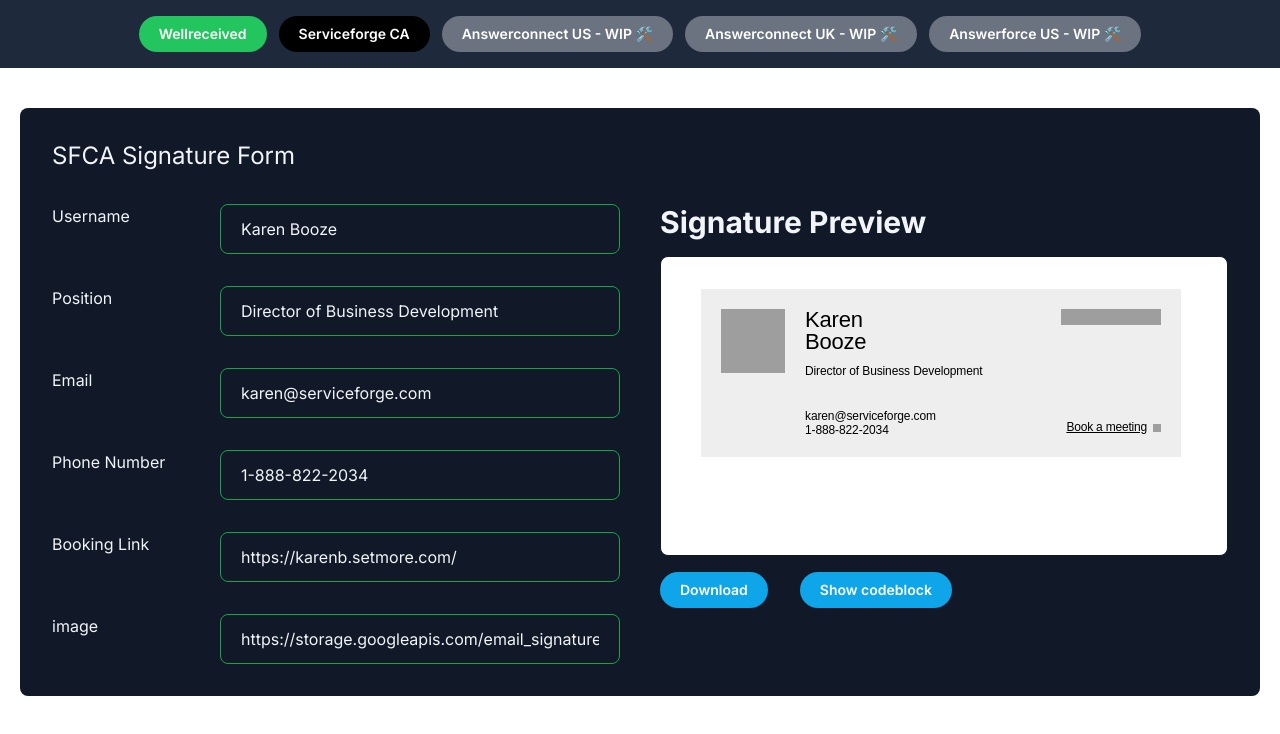
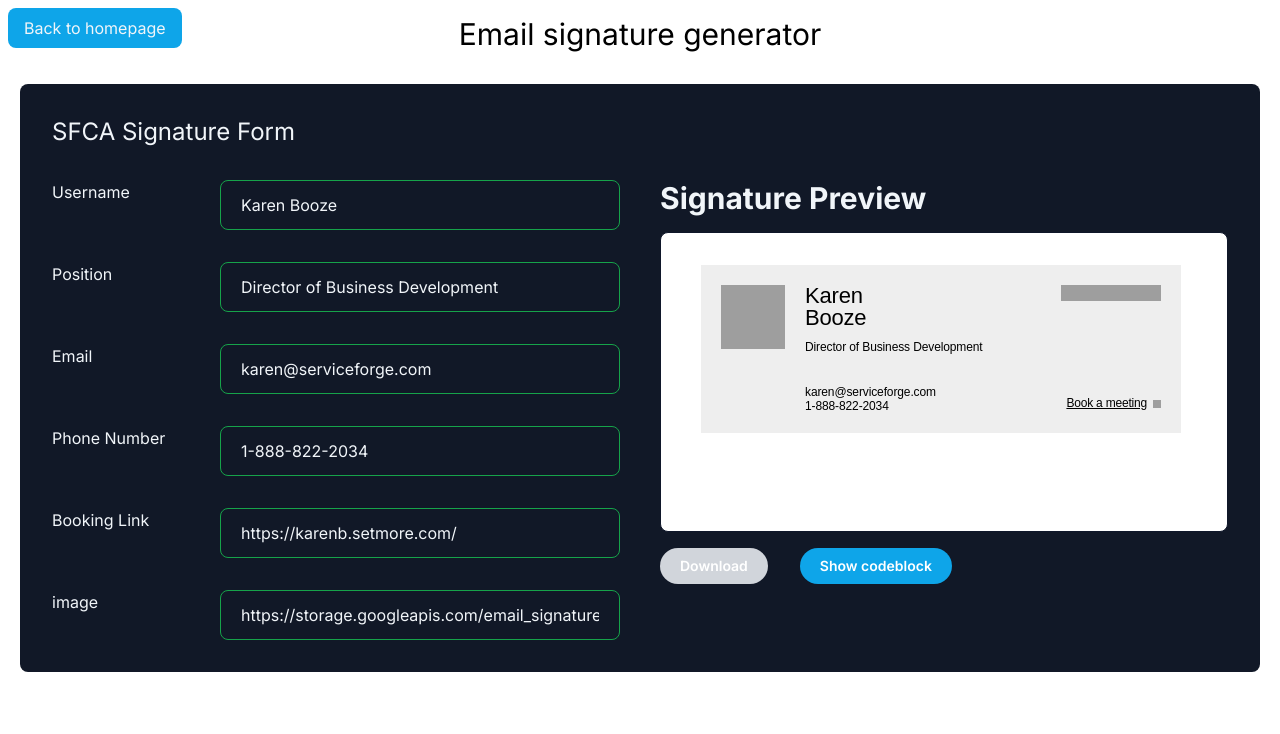
Before and after one commit to robinnicholasraja/branding-email-signatures, a Next.js app: page /signatures/sfca in a window 1280 px wide. Shown: the top 734 px of the page. Built offline with nearby package versions, Linux system fonts and the light colour scheme.

Commit message:
fix: Review fixes and revert to light theme

```diff
--- a/src/app/(components)/Form.tsx
+++ b/src/app/(components)/Form.tsx
@@ -140,7 +140,7 @@
           );
         })}
         {
-          pathname === "/wr"
+          pathname === "/signatures/wr"
             ? <RadioInputList
               label="Source"
               register={register}
--- a/src/app/(components)/Header.tsx
+++ b/src/app/(components)/Header.tsx
@@ -2,17 +2,38 @@
 
 const Header = () => {
   return (
-    <div className="container text-center">
-      <div className="flex items-center">
-        <Link
-          href="/"
-          className="bg-sky-500 hover:bg-sky-700 px-5 py-2 text-sm leading-5 rounded-full font-semibold text-white"
-        >
-          Back to home
-        </Link>
-        <h1 className="font-bold text-xl mx-auto">Email signature tool</h1>
-      </div>
-    </div>
+    <nav className="flex flex-wrap gap-3 justify-center py-4 bg-slate-800">
+      <Link
+        href="/signatures/wr"
+        className="bg-green-500 hover:bg-green-700 px-5 py-2 text-sm leading-5 rounded-full font-semibold text-white"
+      >
+        Wellreceived
+      </Link>
+      <Link
+        href="/signatures/sfca"
+        className="bg-black hover:bg-slate-900 px-5 py-2 text-sm leading-5 rounded-full font-semibold text-white"
+      >
+        Serviceforge CA
+      </Link>
+      <Link
+        href="#"
+        className="bg-gray-500 hover:bg-gray-700 px-5 py-2 text-sm leading-5 rounded-full font-semibold text-white"
+      >
+        Answerconnect US - WIP 🛠️
+      </Link>
+      <Link
+        href="#"
+        className="bg-gray-500 hover:bg-gray-700 px-5 py-2 text-sm leading-5 rounded-full font-semibold text-white"
+      >
+        Answerconnect UK - WIP 🛠️
+      </Link>
+      <Link
+        href="#"
+        className="bg-gray-500 hover:bg-gray-700 px-5 py-2 text-sm leading-5 rounded-full font-semibold text-white"
+      >
+        Answerforce US - WIP 🛠️
+      </Link>
+    </nav>
   );
 };
 
--- a/src/app/(components)/Modal.tsx
+++ /dev/null
@@ -1,16 +0,0 @@
-import { ReactNode } from "react";
-
-const Modal = ({ children, toggleModal, setToggleModal }: { children: ReactNode, toggleModal: boolean, setToggleModal: React.Dispatch<React.SetStateAction<boolean>> }) => {
-  return (
-    <div
-      className={`${
-        toggleModal ? "grid" : "hidden"
-      } fixed top-0 left-0 w-full place-items-center h-full overflow-hidden bg-slate-100 z-10`}
-    >
-      {children}
-      <button className="absolute top-4 right-4 px-4 py-2 border border-slate-600 rounded-md text-slate-700" onClick={() => setToggleModal(false)}>Close</button>
-    </div>
-  );
-};
-
-export default Modal;
--- a/src/app/(components)/SignaturePreview.tsx
+++ b/src/app/(components)/SignaturePreview.tsx
@@ -1,8 +1,10 @@
 import React, { useState } from "react";
 import { CodeBlock } from "../(components)/CodeBlock";
-import Modal from "./Modal";
+import { useSignatureStore } from "@/store/store";
 
 const SignaturePreview = ({ content }: { content: string }) => {
+  const { isFormValid } = useSignatureStore((state) => state);
+
   const [showCodeBlock, setShowCodeBlock] = useState<boolean>(false);
   const handleShowCodeBlock = () => {
     setShowCodeBlock(!showCodeBlock);
@@ -22,7 +24,7 @@
           type="submit"
           value="Download Signature"
           form="signature-form"
-          className="bg-sky-500 hover:bg-sky-700 px-5 py-2 text-sm leading-5 rounded-full font-semibold mt-4 text-white cursor-pointer"
+          className={`px-5 py-2 text-sm leading-5 rounded-full font-semibold mt-4 text-white cursor-pointer ${isFormValid ? "bg-sky-500 hover:bg-sky-700" : "bg-gray-300 hover:bg-gray-400 cursor-not-allowed"}`}
         >
           Download
         </button>
@@ -33,11 +35,9 @@
           {showCodeBlock ? "Hide" : "Show"} codeblock
         </button>
       </div>
-      <Modal toggleModal={showCodeBlock} setToggleModal={setShowCodeBlock}>
-        <div className="mt-2 max-w-[1000px] max-h-[600px] overflow-scroll">
-          {showCodeBlock && <CodeBlock markup={content} />}
-        </div>
-      </Modal>
+      <div className="mt-2 max-w-[1000px] max-h-[600px] overflow-scroll">
+        {showCodeBlock && <CodeBlock markup={content} />}
+      </div>
     </div>
   );
 };
--- a/src/app/SignatureHTML/ServiceForgeCaSignature.tsx
+++ b/src/app/SignatureHTML/ServiceForgeCaSignature.tsx
@@ -1,4 +1,6 @@
 import { Data } from "@/store/types";
+import {formatPhoneNumber,usernameWordSplit} from "../../../util";
+
 const ServiceForgeCaSignature = (sfcaData: Data) => {
   const {
     name,
@@ -8,20 +10,6 @@
     bookingLink,
     image,
   } = sfcaData;
-
-  const formatPhoneNumber = (phoneNumber: string) => {
-    return phoneNumber.replace(/-/g, "");
-  };
-
-  const usernameWordSplit = () => {
-    const usernameSplit = name.split(" ");
-    if (usernameSplit.length === 1) return name;
-    if (usernameSplit.length > 2) {
-      return usernameSplit[0] + " " + usernameSplit[1] + "<br>" + usernameSplit[2];
-    } else {
-      return usernameSplit[0] + "<br>" + usernameSplit[1];
-    }
-  };
 
   const formattedPhone = formatPhoneNumber(phone);
 
@@ -39,7 +27,7 @@
                         <img src="${image}" width="64" height="64" style="width: 64px; height: 64px; font-size: 14px; color: #000000;" alt="${name}">
                     </td>
                     <td style="padding: 20px 0;vertical-align: top;">
-                        <p style="font-family: Arial, sans-serif;color:#000000;font-size:22px;margin:0 0 12px;line-height: 22px;letter-spacing: -0.2px;">${usernameWordSplit()}</p>
+                        <p style="font-family: Arial, sans-serif;color:#000000;font-size:22px;margin:0 0 12px;line-height: 22px;letter-spacing: -0.2px;">${usernameWordSplit(name)}</p>
                         <p style="font-family: Arial, sans-serif;color:#000000;font-size:12px;margin:0 0 32px;font-weight: 400;line-height: 12px;letter-spacing: -0.12px;">${position}</p>
                         <a href="mailto:${email}" style="display:block;font-family: Arial, sans-serif;color: #000000;font-size:12px;font-weight: 400;line-height: 14px;letter-spacing: -0.12px;text-decoration: none;cursor: pointer;">${email}</a>
                         <a href="tel:+${formattedPhone}" style="display:block;font-family: Arial, sans-serif;color: #000000;font-size:12px;font-weight: 400;line-height: 14px;letter-spacing: -0.12px;text-decoration: none; cursor: pointer;" target="_blank">${phone}</a>
--- a/src/app/SignatureHTML/WellReceivedSignatures.tsx
+++ b/src/app/SignatureHTML/WellReceivedSignatures.tsx
@@ -1,8 +1,5 @@
 import { Data } from "@/store/types";
-
-const formatPhoneNumber = (phoneNumber: string) => {
-  return phoneNumber.replace(/-/g, "");
-};
+import {formatPhoneNumber} from "../../../util";
 
 const getReviewContent = (source: string) => {
   switch (source) {
--- a/src/app/layout.tsx
+++ b/src/app/layout.tsx
@@ -18,38 +18,6 @@
   return (
     <html lang="en">
       <body className={inter.className}>
-        <nav className="flex flex-wrap gap-3 justify-center py-4 bg-slate-800">
-          <Link
-            href="/signatures/wr"
-            className="bg-green-500 hover:bg-green-700 px-5 py-2 text-sm leading-5 rounded-full font-semibold text-white"
-          >
-            Wellreceived
-          </Link>
-          <Link
-            href="/signatures/sfca"
-            className="bg-black hover:bg-slate-900 px-5 py-2 text-sm leading-5 rounded-full font-semibold text-white"
-          >
-            Serviceforge CA
-          </Link>
-          <Link
-            href="#"
-            className="bg-gray-500 hover:bg-gray-700 px-5 py-2 text-sm leading-5 rounded-full font-semibold text-white"
-          >
-            Answerconnect US - WIP 🛠️
-          </Link>
-          <Link
-            href="#"
-            className="bg-gray-500 hover:bg-gray-700 px-5 py-2 text-sm leading-5 rounded-full font-semibold text-white"
-          >
-            Answerconnect UK - WIP 🛠️
-          </Link>
-          <Link
-            href="#"
-            className="bg-gray-500 hover:bg-gray-700 px-5 py-2 text-sm leading-5 rounded-full font-semibold text-white"
-          >
-            Answerforce US - WIP 🛠️
-          </Link>
-        </nav>
         <main>{children}</main>
       </body>
     </html>
--- a/src/app/page.tsx
+++ b/src/app/page.tsx
@@ -1,6 +1,9 @@
+import Header from "./(components)/Header"
+
 export default function Home() {
   return (
     <main>
+      <Header />
       <div>
         <section>
          Email Signature Generator
--- a/src/app/signatures/[brand]/page.tsx
+++ b/src/app/signatures/[brand]/page.tsx
@@ -12,6 +12,7 @@
 import { InputsTypes } from "@/store/types";
 import { WRInputs } from "@/FormFields/WR";
 import { SFCAInputs } from "@/FormFields/SFCA";
+import Link from "next/link";
 
 const Brand = ({ params }: { params: { brand: string } }) => {
   const { data, setData } = useSignatureStore((state) => state);
@@ -43,11 +44,22 @@
 
   return (
     <section>
-      <div className="container mx-auto py-10">
+      <div className="flex p-4 relative mb-4">
+        <Link
+          href="/"
+          className="inline-block px-4 py-2 bg-sky-500 text-slate-100 rounded-lg absolute top-2 left-2"
+        >
+          Back to homepage
+        </Link>
+        <h1 className="text-center flex-1 text-3xl">Email signature generator</h1>
+      </div>
+      <div className="container mx-auto pb-10">
         <div className="bg-gray-900 text-slate-100 p-8 rounded-lg w-full">
-          <h1 className="mb-8 text-2xl">
-            {params.brand.toUpperCase()} Signature Form
-          </h1>
+          <div>
+            <h2 className="mb-8 text-2xl">
+              {params.brand.toUpperCase()} Signature Form
+            </h2>
+          </div>
           <div className="flex justify-between gap-10 relative">
             <div className="w-1/2">
               <Form
--- a/src/store/store.ts
+++ b/src/store/store.ts
@@ -27,8 +27,10 @@
 };
 
 type SignatureStoreTypes = {
+  isFormValid: boolean;
   data: Data;
   setData: (sfcaData: Data) => void;
+  setIsFormValid: (isFormValid: boolean) => void;
 };
 
 export const useSignatureStore = create<SignatureStoreTypes>()((set) => ({
@@ -41,5 +43,7 @@
     image: "",
     source: "",
   },
+  isFormValid: false,
+  setIsFormValid: (isFormValid: boolean) => set(() => ({ isFormValid })),
   setData: (data: Data) => set(() => ({ data })),
 }));
--- /dev/null
+++ b/util.ts
@@ -0,0 +1,9 @@
+export const formatPhoneNumber = (phoneNumber: string) => {
+  return phoneNumber.replace(/[-\s+]/g, "");
+};
+
+export const usernameWordSplit = (name:string) => {
+    const usernameSplit = name.split(" ");
+    if (usernameSplit.length === 1) return name;
+    return usernameSplit.length > 2 ? usernameSplit[0] + " " + usernameSplit[1] + "<br>" + usernameSplit[2] : usernameSplit[0] + "<br>" + usernameSplit[1];
+};
```
